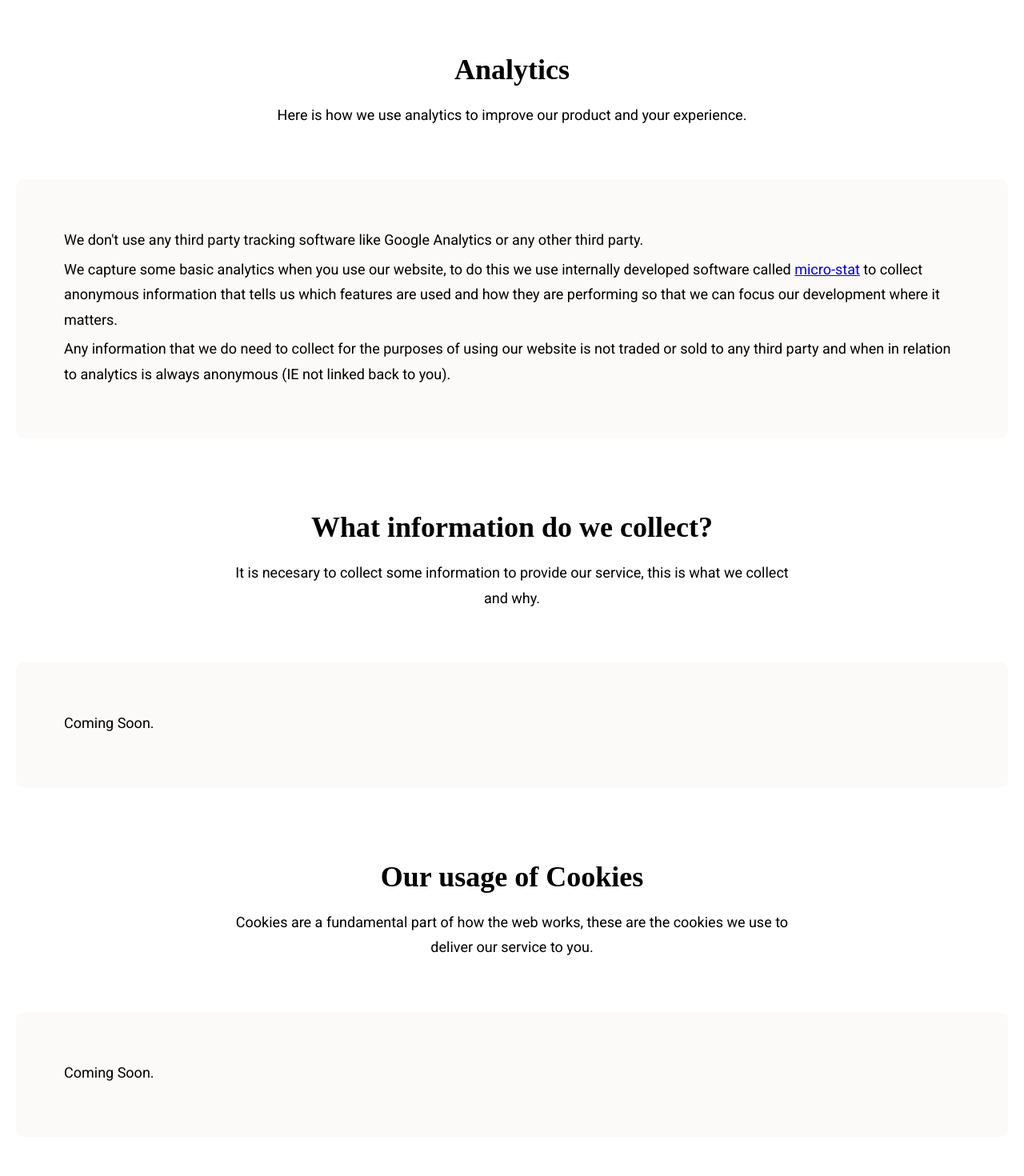
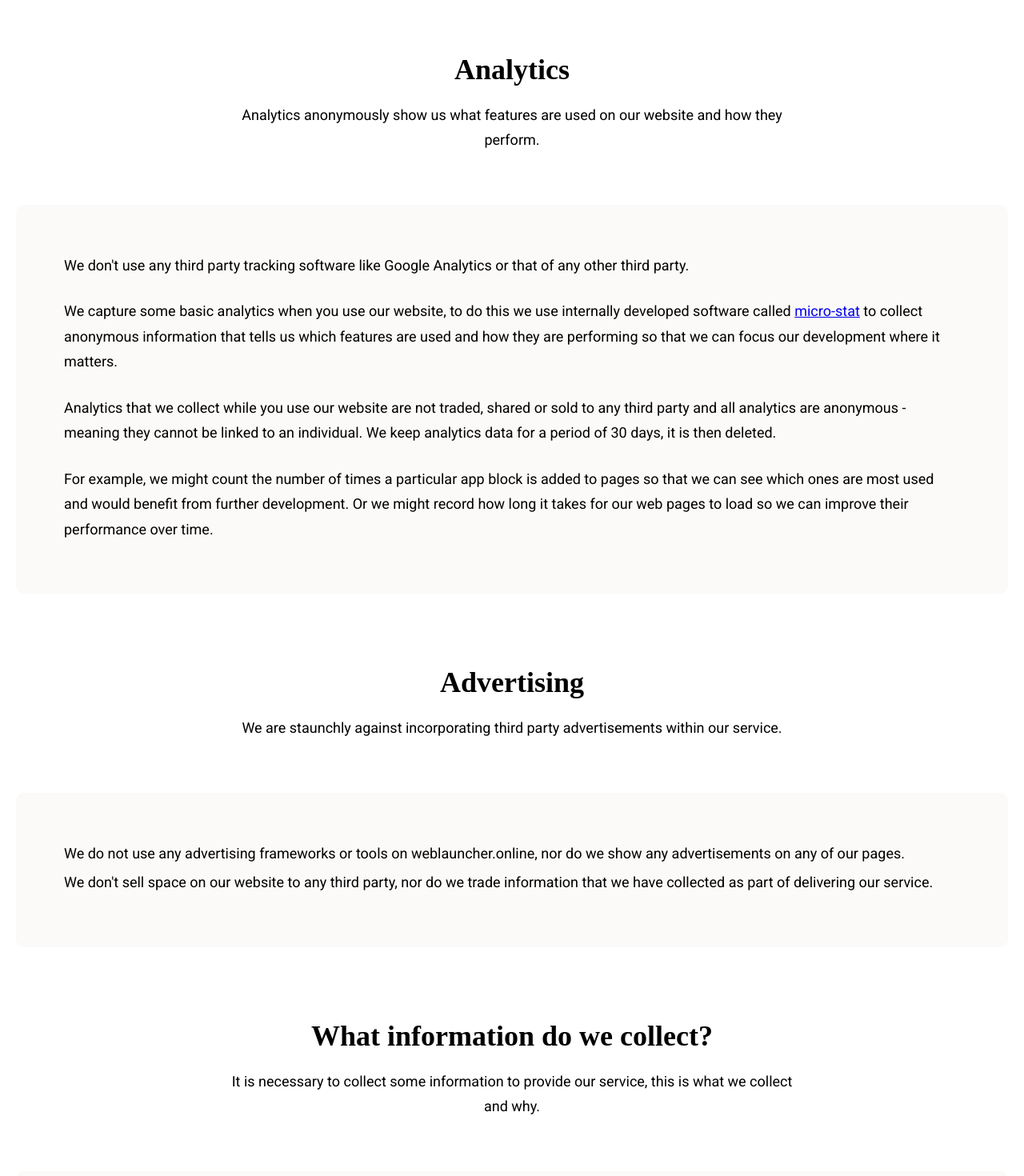
Before and after one commit to web-launcher-online/marketing_frontend, a Nuxt app: page /privacy in a window 1280 px wide. Shown: the part 860-2330 px from the top of the page at 80% size. Built offline with nearby package versions, Linux system fonts and the light colour scheme; a web font is replaced by a local one.

Commit message:
Privacy Policy

```diff
--- a/pages/privacy.vue
+++ b/pages/privacy.vue
@@ -26,14 +26,14 @@
 
     <InfoBlock
       title="Analytics"
-      message="Here is how we use analytics to improve our product and your experience."
+      message="Analytics anonymously show us what features are used on our website and how they perform."
     />
 
     <TextBlock>
       <p>
-        We don't use any third party tracking software like Google Analytics or
-        any other third party.
+        We don't use any third party tracking software like Google Analytics or that of any other third party.
       </p>
+      <br>
       <p>
         We capture some basic analytics when you use our website, to do this we
         use internally developed software called
@@ -46,29 +46,48 @@
         and how they are performing so that we can focus our development where
         it matters.
       </p>
+      <br>
       <p>
-        Any information that we do need to collect for the purposes of using our
-        website is not traded or sold to any third party and when in relation to
-        analytics is always anonymous (IE not linked back to you).
+        Analytics that we collect while you use our website are not traded, shared or sold to any third party and all analytics are anonymous - meaning they cannot be linked to an individual. We keep analytics data for a period of 30 days, it is then deleted.
       </p>
+      <br>
+      <p>For example, we might count the number of times a particular app block is added to pages so that we can see which ones are most used and would benefit from further development. Or we might record how long it takes for our web pages to load so we can improve their performance over time.</p>
+    </TextBlock>
+
+    <InfoBlock
+      title="Advertising"
+      message="We are staunchly against incorporating third party advertisements within our service."
+    />
+
+    <TextBlock>
+      <p>We do not use any advertising frameworks or tools on weblauncher.online, nor do we show any advertisements on any of our pages.</p>
+      <p>We don't sell space on our website to any third party, nor do we trade information that we have collected as part of delivering our service.</p>
     </TextBlock>
 
     <InfoBlock
       title="What information do we collect?"
-      message="It is necesary to collect some information to provide our service, this is what we collect and why."
+      message="It is necessary to collect some information to provide our service, this is what we collect and why."
     />
 
     <TextBlock>
-      <p>Coming Soon.</p>
+      <p>We collect information at various points when you use our service so that we can provide you with the customised pages you have created, what information we collect depends on which services you use.</p>
+      <br>
+      <p>Should you choose to create an account or sign in, we collect an email address from you so that you can use it to sign in again in future.</p>
+      <br>
+      <p>Should you choose to utilise certain app blocks like todo lists and notes, any information entered is stored on your device or on our servers so that it can be loaded again in future. We recommend against storing any sensitive personal information in the app blocks.</p>
+      <br>
+      <p>We don't store technical related identifiers like IP Addresses, however we do store your entered locations to provide the clock and weather functionalities if you select them on your pages.</p>
     </TextBlock>
 
     <InfoBlock
-      title="Our usage of Cookies"
-      message="Cookies are a fundamental part of how the web works, these are the cookies we use to deliver our service to you."
+      title="Our usage of Cookies and Storage"
+      message="Cookies are a fundamental part of how the web works, this is how we use cookies and storage on your machine."
     />
 
     <TextBlock>
-      <p>Coming Soon.</p>
+      <p>If you choose to sign in or create an account we create a cookie on your device so that we can provide the personalised experience you expect and so we can remember that you are signed in.</p>
+      <br>
+      <p>Should you choose to use our service without signing into an account, your personalised start page configuration and data is stored in your browsers local storage, this data never leaves your device unless you choose to sign in and sync your pages across your other devices in which case we store it in our databases instead.</p>
     </TextBlock>
 
     <InfoBlock
```
